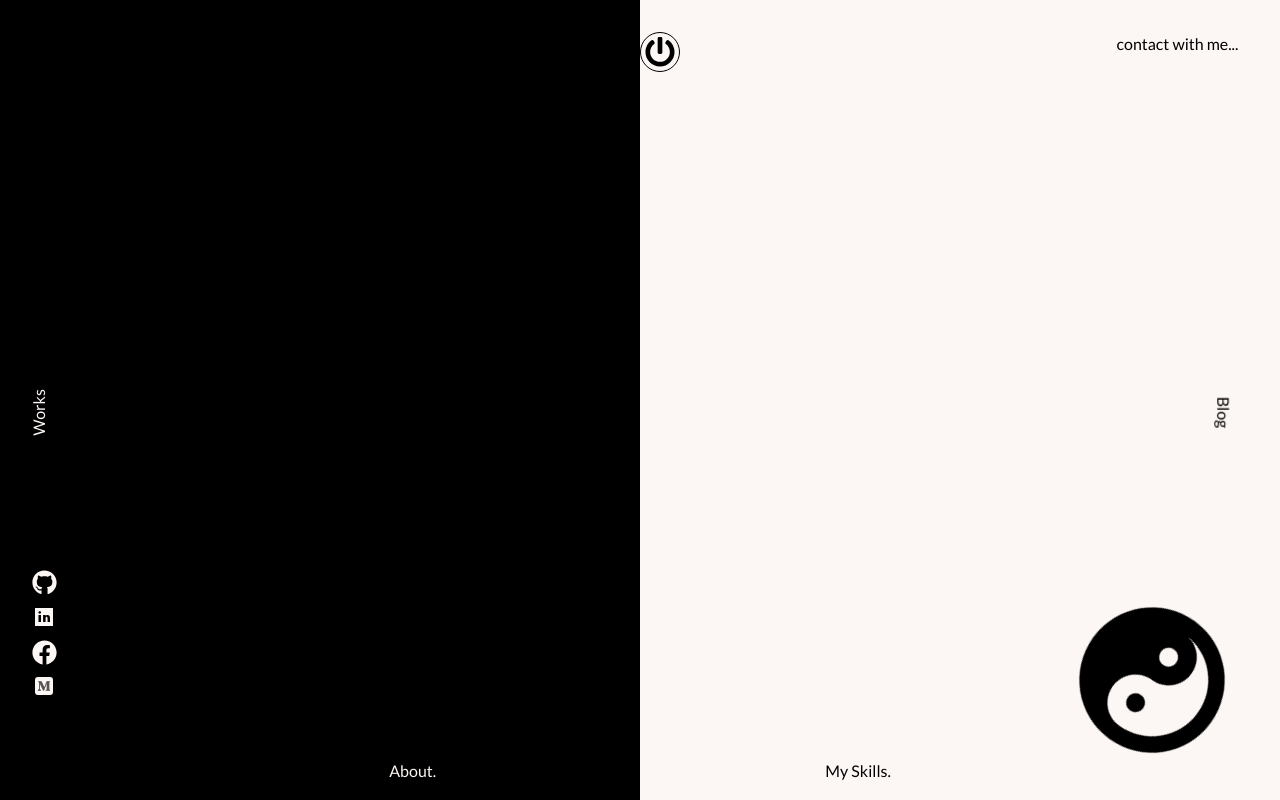
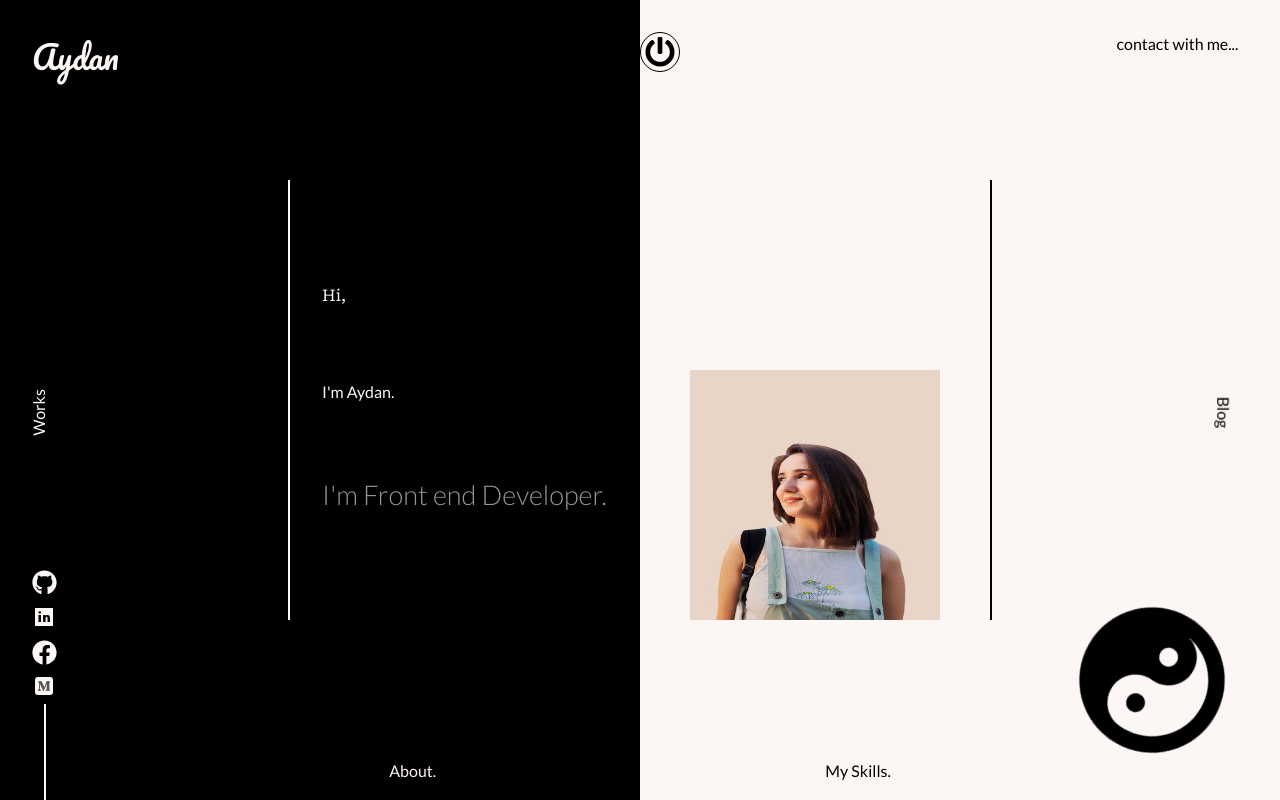
Before and after one commit to aydanramazanli/React_portfolio, a React (Create React App) app: page / in a window 1280 px wide. Both pictures are taken after a click on the button "Click Here". Built offline with nearby package versions, Linux system fonts and the light colour scheme.

Commit message:
added intro

```diff
--- a/src/SubCompanents/Logo.jsx
+++ b/src/SubCompanents/Logo.jsx
@@ -1,22 +1,23 @@
 import React from 'react'
 import styled from 'styled-components'
+import {Dark} from '../companents/DarkMood'
 
 
 const LogoStyle= styled.h1`
 display:inline-block;
-color:${props=>props.theme.text}
-font-family:'Pacifico', cursive
-
+color:${props => props.color === 'dark' ? Dark.text : Dark.body  };
+font-family:'Pacifico', cursive;
 position:fixed;
 left:2rem;
+font-size:2rem;
 top:2rem;
-z-index:3;
+z-index:1;
 
 `
 
-const Logo = () => {
+const Logo = (props) => {
   return (
-    <LogoStyle>Aydan</LogoStyle>
+    <LogoStyle color={props.theme}>Aydan</LogoStyle>
   )
 }
 
--- a/src/SubCompanents/Social.jsx
+++ b/src/SubCompanents/Social.jsx
@@ -47,7 +47,7 @@ const Social = (props) => {
           <Medium width={25} height={25} fill={props.theme === "dark" ? Dark.text  : Dark.body  }  />
           </Link>
 
-        <Line />
+        <Line color={props.theme}/>
       </Icon>
 
 
--- /dev/null
+++ b/src/companents/Intro.jsx
@@ -0,0 +1,85 @@
+import React from 'react'
+import styled from 'styled-components'
+import Me from '../assets/Images/me.jpg'
+
+
+
+const IntroBox=styled.div`
+z-index:3;
+position:absolute;
+left:50%;
+top:50%;
+transform:translate(-50%, -50%);
+width:55vw;
+height: 55vh;
+display:flex;
+background-image:
+background: linear-gradient(
+    to right,
+    ${props => props.theme.body} 50%,
+    ${props => props.theme.text} 50%) bottom,
+    linear-gradient(
+    to right,
+    ${props => props.theme.body} 50%,
+    ${props => props.theme.text} 50%) top;
+    background-repeat: no-repeat;
+background-size: 100% 2px;
+    border-left: 2px solid ${props => props.theme.body};
+    border-right: 2px solid ${props => props.theme.text};
+`
+
+const Box =styled.div`
+width:50%;
+position:relative;
+display:flex;
+
+.pic{
+    position:absolute;
+    bottom:0;
+    left:50%;
+    transform:translate(-50%, 0%);
+    width:100%;
+    height:auto;
+}
+`
+const Text= styled.div`
+font-size:calc(1em+1vw);
+color:${props => props.theme.body};;
+padding:2rem;
+cursor:pointer;
+display:flex;
+flex-direction:column;
+justify-content:space-evenly;
+
+&>*:last-child{
+    color: ${props => `rgba(${props.theme.bodyRgba},0.6)` };
+    font-size: calc(0.5rem + 1.5vw);
+    font-weight:300;
+}
+`
+
+
+const Intro = () => {
+  return (
+    <IntroBox>
+         <Box>
+                <Text>
+                    <h1>Hi,</h1>
+                    <h3>I'm Aydan.</h3>
+                    <h6>I'm Front end Developer.</h6>
+                </Text>
+            </Box>
+            <Box>
+                <div
+                initial={{opacity:0}}
+        animate={{opacity: 1}}
+        transition={{ duration:1, delay:2 }}
+                >
+                    <img className="pic" src={Me} alt="Profile Pic" style={{width:"250px", height:"250px"}} />
+                </div>
+            </Box>
+    </IntroBox>
+  )
+}
+
+export default Intro
--- a/src/companents/Main.jsx
+++ b/src/companents/Main.jsx
@@ -3,6 +3,7 @@ import styled, {keyframes} from "styled-components";
 import Button from '../SubCompanents/Button'
 import Logo from '../SubCompanents/Logo'
 import Social from '../SubCompanents/Social'
+import Intro from './Intro'
 import {Link} from 'react-router-dom'
 import {YinYang} from './Svgs'
 
@@ -152,7 +153,7 @@ const Main = () => {
        <DarkMood click={click}/>
       <Container>
         <Button/>
-        <Logo/>
+        <Logo theme ={click? 'dark' : 'light'}/>
         <Social theme ={click? 'dark' : 'light'} />
 
         <Center click={click}>
@@ -188,6 +189,7 @@ const Main = () => {
 
         </BottomBar>
       </Container>
+      {click ? <Intro  click={click} />:null}
     </MainContainer>
   );
 };
```
Also changed, not shown: src/assets/Images/me.jpg (added).
